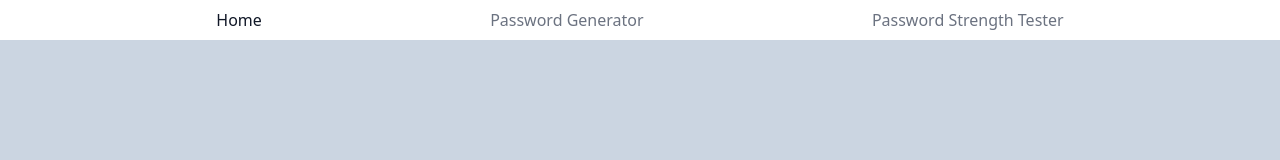
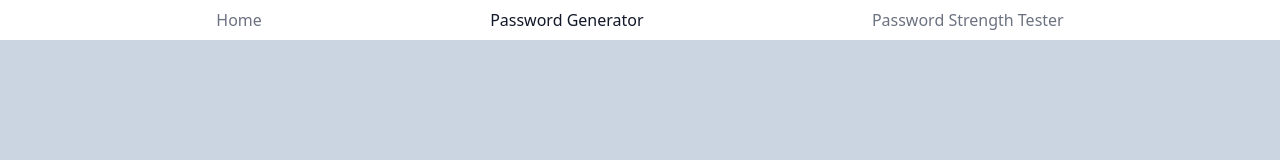
Before and after one commit to piotrszubert/password-generator, a Next.js app: page /password in a window 1280 px wide. Shown: the top 160 px of the page. Built offline with nearby package versions, Linux system fonts and the light colour scheme.

Commit message:
mark active link

```diff
--- a/components/navigation.tsx
+++ b/components/navigation.tsx
@@ -1,17 +1,19 @@
 import Link from 'next/link';
+import { useRouter } from 'next/router';
+
 interface NavItem {
   name: string;
   href: string;
-  current: boolean;
 }
 
 const navigation: NavItem[] = [
-  { name: 'Home', href: '/', current: true },
-  { name: 'Password Generator', href: '/password', current: false },
-  { name: 'Password Strength Tester', href: '/strength', current: false },
+  { name: 'Home', href: '/' },
+  { name: 'Password Generator', href: '/password' },
+  { name: 'Password Strength Tester', href: '/strength' },
 ];
 
 const Navigation = () => {
+  const router = useRouter();
 
   return (
     <div className='flex justify-evenly'>
@@ -20,9 +22,9 @@ const Navigation = () => {
           key={item.name}
           href={item.href}
           className={`${
-					item.current ? 'font-medium text-gray-900' : 'text-gray-500'
+            router.pathname === item.href ? 'font-medium text-gray-900' : 'text-gray-500'
           } hover:text-gray-900 block px-3 py-2 rounded-md text-base font-medium`}
-				aria-current={item.current ? 'page' : undefined}
+          aria-current={router.pathname === item.href ? 'page' : undefined}
         >
           {item.name}
         </Link>
```
Lines whose indentation alone changed are shown as unchanged.
